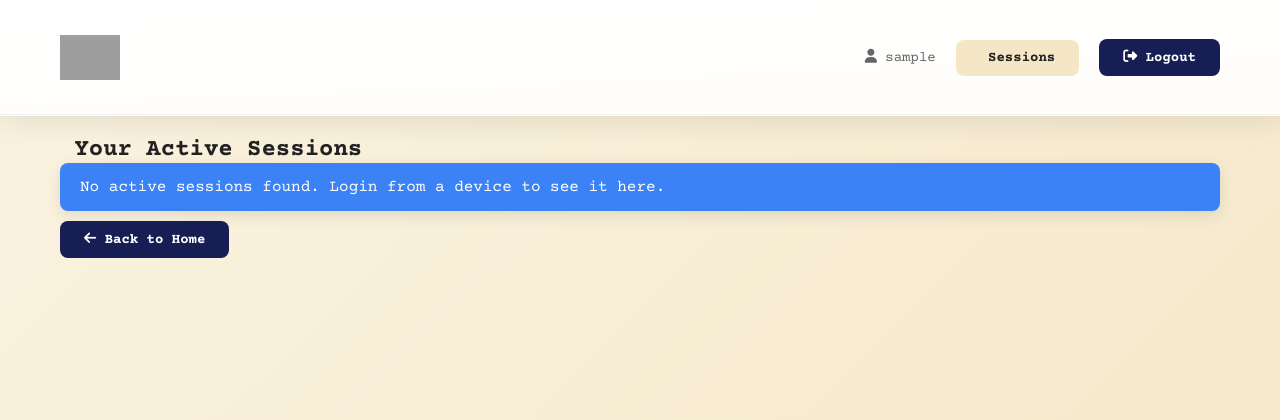
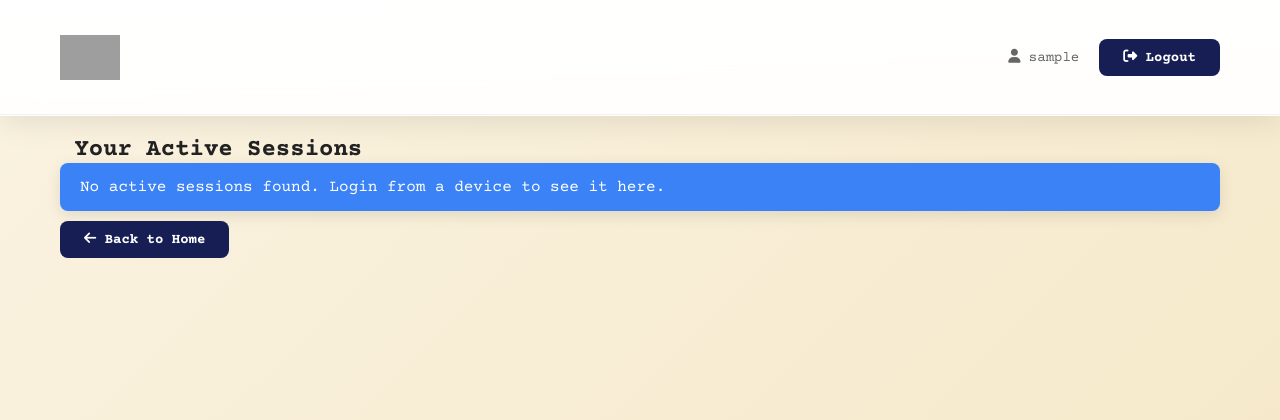
Before and after one commit to gaganRat3/flipbook_pro, a Django app: page /active-sessions/ in a window 1280 px wide. Shown: the top 420 px of the page. Run offline with Django 4.2, Linux system fonts and the light colour scheme; the visitor is signed in with stand-in values (Sample User, id 1); data comes from the database, SQL or seed files in the repository; grey boxes are pictures that could not be loaded.

Commit message:
last bar

```diff
--- a/templates/base.html
+++ b/templates/base.html
@@ -101,9 +101,6 @@
             <div class="navbar-menu">
                 {% if user.is_authenticated %}
                     <span style="color: #666; font-size: 14px;"><i class="fas fa-user"></i> {{ user.username }}</span>
-                    <a href="{% url 'active_sessions' %}" class="btn btn-secondary" title="Manage your login sessions">
-                        <i class="fas fa-devices"></i> Sessions
-                    </a>
                     <a href="{% url 'logout' %}" class="btn btn-primary"><i class="fas fa-sign-out-alt"></i> Logout</a>
                 {% else %}
                     {% comment %} <a href="{% url 'login' %}" class="btn btn-primary"></i> Login</a> {% endcomment %}
```
